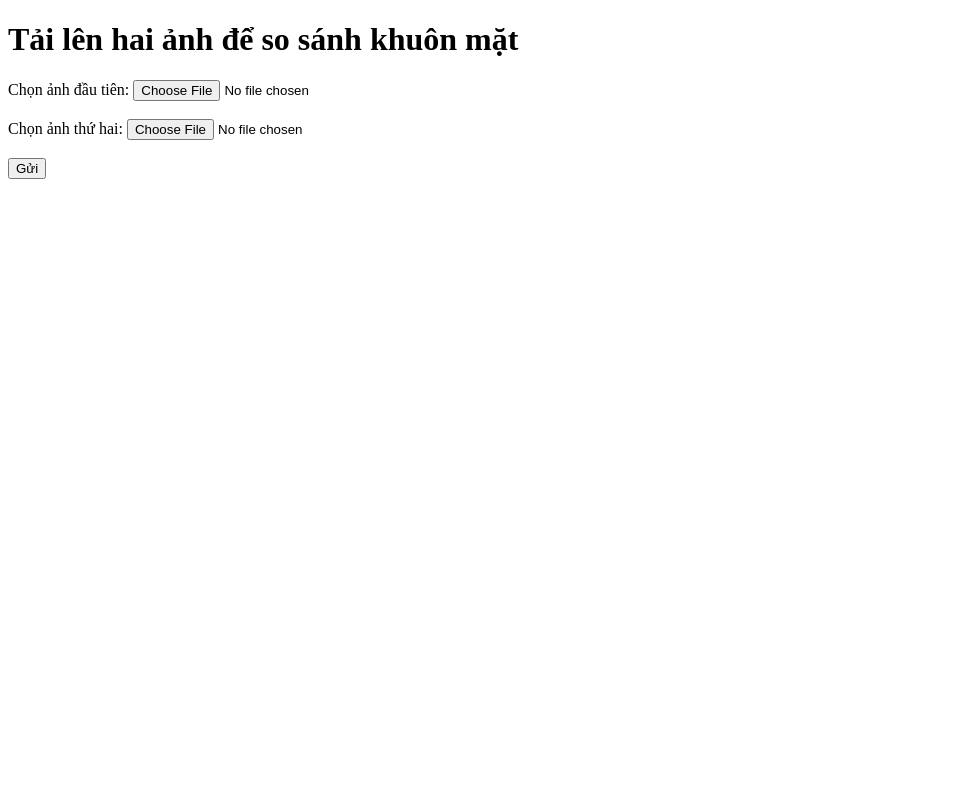
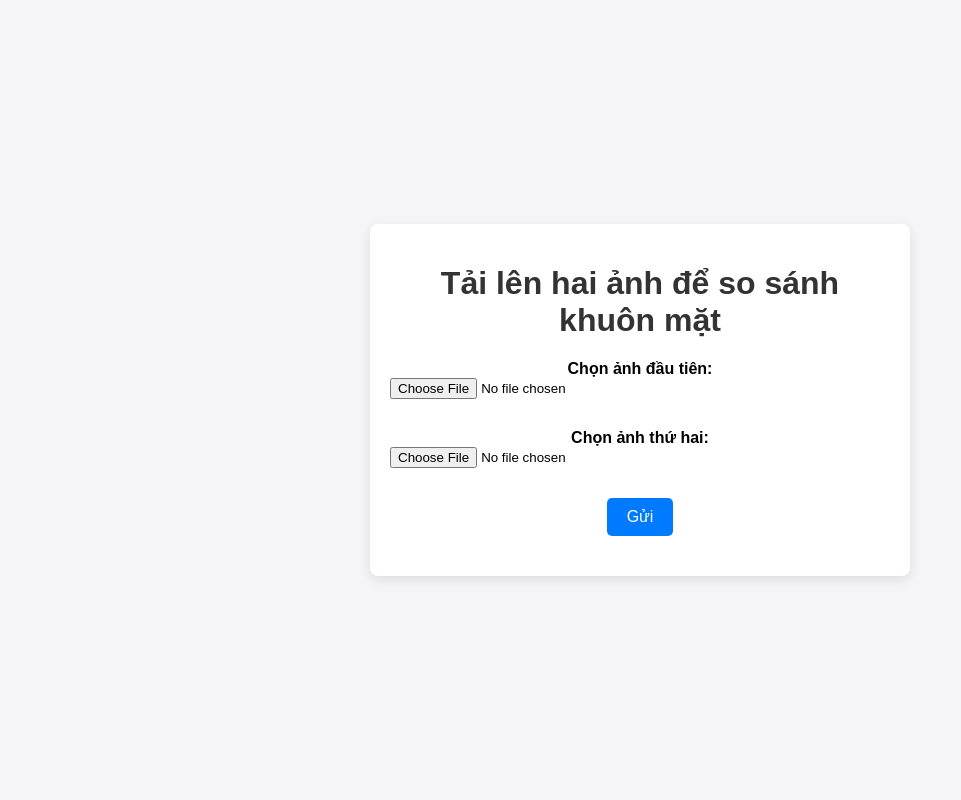
Before and after one commit to anhngocdang2723/face-recognition-hosting, a FastAPI app: page / in a window 1280 px wide. Shown: the whole page, without its empty margins (0-961 px from the left). Run offline with FastAPI, Linux system fonts and the light colour scheme.

Commit message:
tách file .css và js

```diff
--- a/templates/index.html
+++ b/templates/index.html
@@ -4,37 +4,25 @@
     <meta charset="UTF-8">
     <meta name="viewport" content="width=device-width, initial-scale=1.0">
     <title>So sánh khuôn mặt</title>
-    <style>
-        #result {
-            margin-top: 20px;
-            font-size: 1.2em;
-        }
-    </style>
+    <link rel="stylesheet" href="style.css"> <!-- Liên kết file CSS -->
 </head>
 <body>
-    <h1>Tải lên hai ảnh để so sánh khuôn mặt</h1>
-    <form id="uploadForm" enctype="multipart/form-data">
-        <label for="file1">Chọn ảnh đầu tiên:</label>
-        <input type="file" id="file1" name="file1" accept="image/*" required><br><br>
-        <label for="file2">Chọn ảnh thứ hai:</label>
-        <input type="file" id="file2" name="file2" accept="image/*" required><br><br>
-        <input type="submit" value="Gửi">
-    </form>
-    <div id="result"></div>
+    <div class="container">
+        <h1>Tải lên hai ảnh để so sánh khuôn mặt</h1>
+        <form id="uploadForm" enctype="multipart/form-data">
+            <label for="file1">Chọn ảnh đầu tiên:</label>
+            <input type="file" id="file1" name="file1" accept="image/*" required><br>
+            <div class="image-preview" id="preview1"></div>
 
-    <script>
-        document.getElementById('uploadForm').onsubmit = async function(event) {
-            event.preventDefault(); // Ngăn không cho form gửi theo cách mặc định
+            <label for="file2">Chọn ảnh thứ hai:</label>
+            <input type="file" id="file2" name="file2" accept="image/*" required><br>
+            <div class="image-preview" id="preview2"></div>
 
-            let formData = new FormData(this);
-            let response = await fetch('/upload-images', {
-                method: 'POST',
-                body: formData
-            });
+            <input type="submit" value="Gửi">
+        </form>
+        <div id="result"></div>
+    </div>
 
-            let result = await response.json();
-            document.getElementById('result').textContent = result.result;
-        }
-    </script>
+    <script src="script.js"></script> <!-- Liên kết file JavaScript -->
 </body>
 </html>
--- /dev/null
+++ b/templates/style.css
@@ -0,0 +1,68 @@
+body {
+    font-family: Arial, sans-serif;
+    background-color: #f4f4f9;
+    display: flex;
+    justify-content: center;
+    align-items: center;
+    height: 100vh;
+    margin: 0;
+}
+
+.container {
+    background-color: white;
+    padding: 20px;
+    border-radius: 8px;
+    box-shadow: 0 4px 12px rgba(0, 0, 0, 0.1);
+    width: 100%;
+    max-width: 500px;
+    text-align: center;
+}
+
+h1 {
+    color: #333;
+}
+
+label {
+    font-weight: bold;
+}
+
+input[type="file"] {
+    margin-bottom: 15px;
+    width: 100%;
+}
+
+input[type="submit"] {
+    background-color: #007BFF;
+    color: white;
+    padding: 10px 20px;
+    border: none;
+    border-radius: 5px;
+    cursor: pointer;
+    font-size: 16px;
+}
+
+input[type="submit"]:hover {
+    background-color: #0056b3;
+}
+
+#result {
+    margin-top: 20px;
+    font-size: 1.2em;
+    color: #333;
+}
+
+.image-preview {
+    margin-top: 15px;
+}
+
+.image-preview img {
+    max-width: 100%;
+    max-height: 200px;
+    border: 1px solid #ccc;
+    padding: 5px;
+    border-radius: 5px;
+}
+
+.loading {
+    color: #007BFF;
+}
```
Also changed, not shown: templates/script.js (added, +38 -0 lines), README.md.
